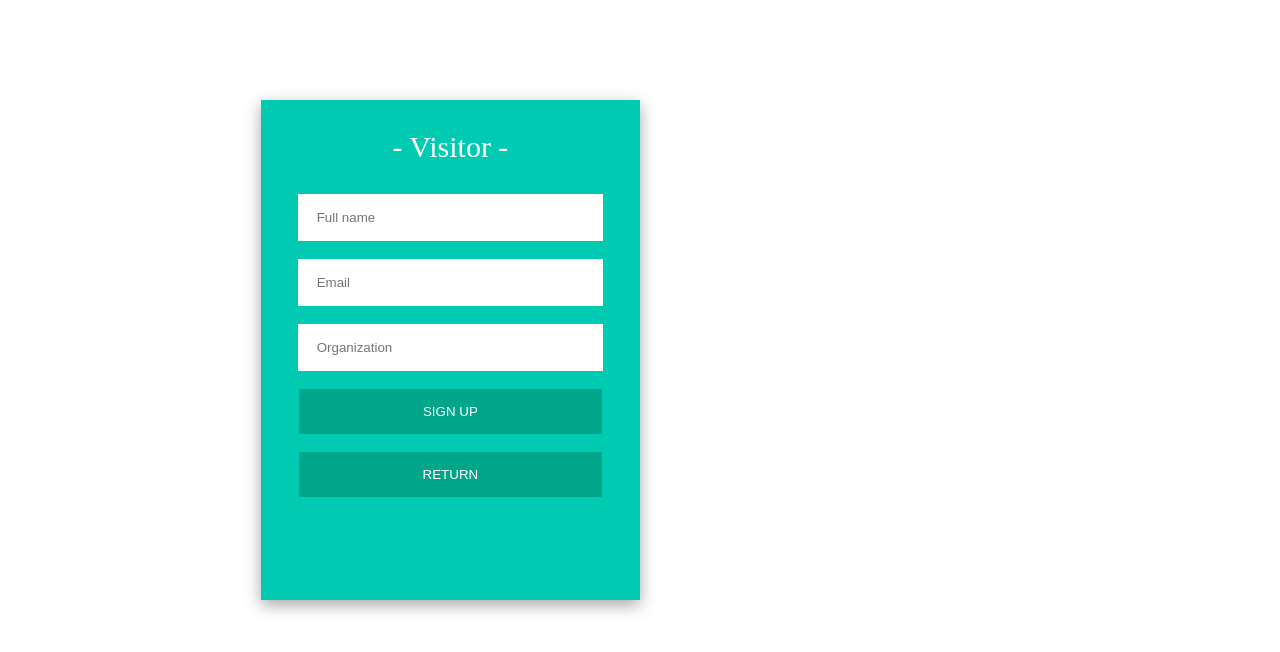
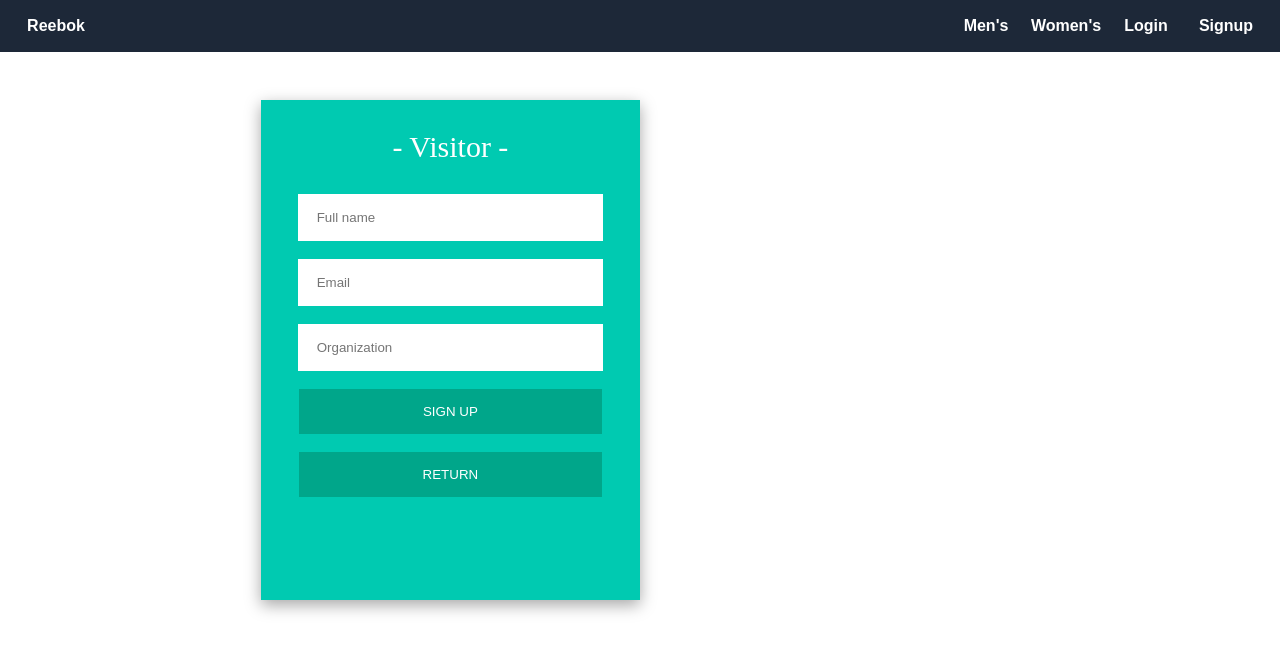
Before and after one commit to NatwarBHAI/weblayout, a plain HTML site: page signup.html in a window 1280 px wide. Drawn offline with Linux system fonts and the light colour scheme.

Commit message:
Update signup.html

```diff
--- a/signup.html
+++ b/signup.html
@@ -6,6 +6,57 @@
     <meta name="viewport" content="width=device-width, initial-scale=1.0">
     <title>signup Page</title>
     <style>
+        #navbar {
+            border: 1px solid transparent;
+            display: flex;
+            position: fixed;
+            width: 100%;
+            margin: auto;
+            left:0;
+            right: 0;
+            top: 0;
+            justify-content: space-between;
+            background-color: #1d2838;
+        }
+
+        #navbar>div {
+            display: flex;
+            margin: auto;
+            justify-content: space-evenly;
+            margin: 0px 15px;
+        }
+
+        #navbar>div>div {
+            width: 80px;
+            display: flex;
+            justify-content: center;
+            align-items: center;
+            color: white;
+            font-family: Arial, Helvetica, sans-serif;
+            font-weight: bolder;
+        }
+
+        #navbar>div>div:hover {
+            background-color: lightslategray;
+            cursor: pointer;
+        }
+
+        #navbar>div:nth-child(1) {
+            color: white;
+            font-weight: bolder;
+            width: 80px;
+            font-family: Arial, Helvetica, sans-serif;
+        }
+
+        #navbar>div:nth-child(1):hover {
+            background-color: lightslategray;
+            cursor: pointer;
+        }
+
+        a {
+            color: white;
+            text-decoration: none;
+        }
         #container{
             width:30%;
             height:500px;
@@ -14,7 +65,7 @@
             margin-top:100px;
             box-shadow: rgba(0, 0, 0, 0.35) 0px 5px 15px;
         }
-        p{
+        #container>p{
             font-size: 30px;
             text-align: center;
             padding-top: 30px;
@@ -42,18 +93,37 @@
             cursor: pointer;
             background-color: #075347;
         }
+        @media all and (min-width:320px) and (max-width:480px){
+            #container{
+                width: 80%;
+                margin: auto;
+                margin-top: 100px;
+                height: 450px;
+            }
+        }
 
 
     </style>
 </head>
 <body>
+    <div id="navbar">
+        <div>
+            <p><a href="index.html">Reebok</a></p>
+        </div>
+        <div>
+            <div><a href="men's.html">Men's</a></div>
+            <div><a href="women's.html">Women's</a></div>
+            <div><a href="login.html">Login</a></div>
+            <div><a href="signup.html">Signup</a></div>
+        </div>
+    </div>
     <div id="container">
         <p>-  Visitor  -</p>
         <input  type="text" placeholder="Full name"><br>
         <input  type="text" placeholder="Email"><br>
         <input  type="text" placeholder="Organization"><br>
         <button >SIGN UP</button><br>
-        <button >RETURN</button>
+        <button ><a href="index.html">RETURN</a></button>
     </div>
 </body>
 </html>
```
